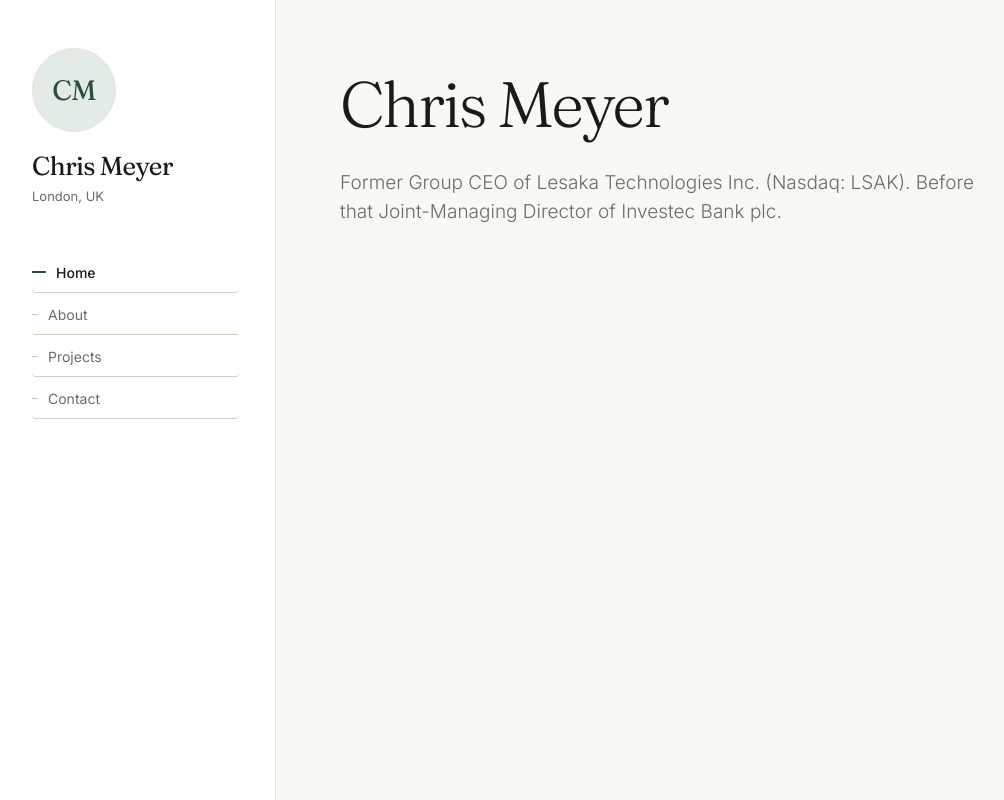
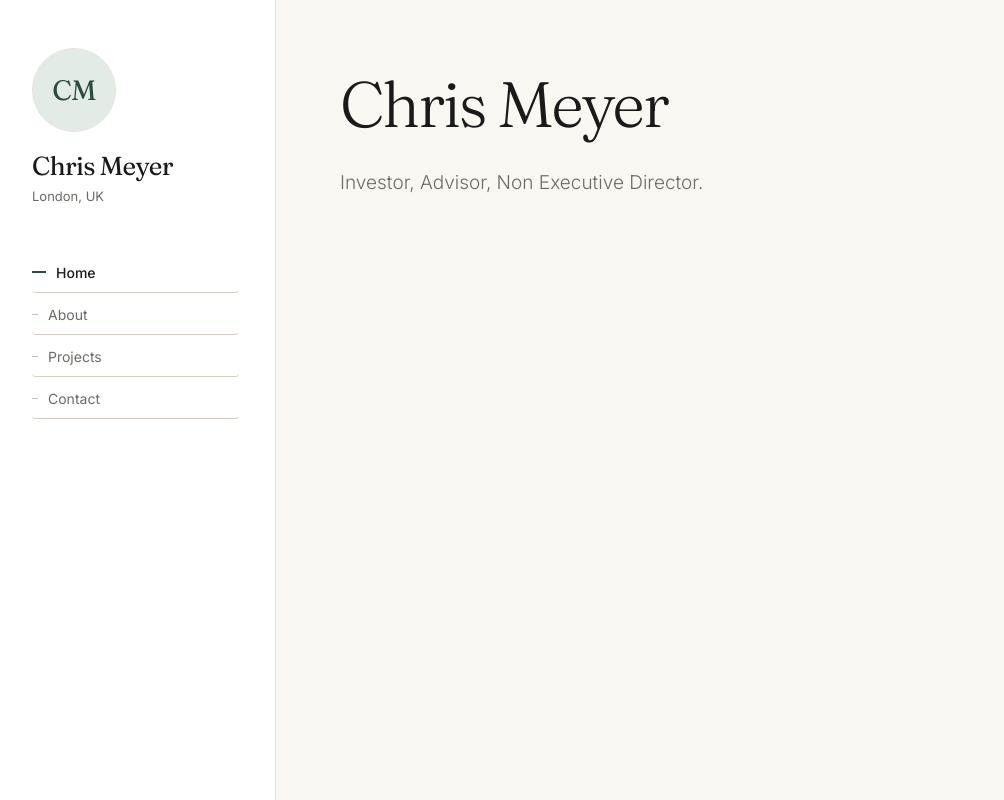
Before and after one commit to chrismeyerza/chrismeyerza.github.io, a plain HTML site: page index.html in a window 1280 px wide. Shown: the whole page, without its empty margins (4-1008 px from the left). Drawn offline with Linux system fonts and the light colour scheme.

Commit message:
Update index.html

```diff
--- a/index.html
+++ b/index.html
@@ -29,7 +29,7 @@
 
   <main class="content">
     <h1 class="page-title">Chris Meyer</h1>
-    <p class="lead">Former Group CEO of Lesaka Technologies Inc. (Nasdaq: LSAK). Before that Joint-Managing Director of Investec Bank plc.</p>
+    <p class="lead">Investor, Advisor, Non Executive Director.</p>
   </main>
 
 </div>
```
